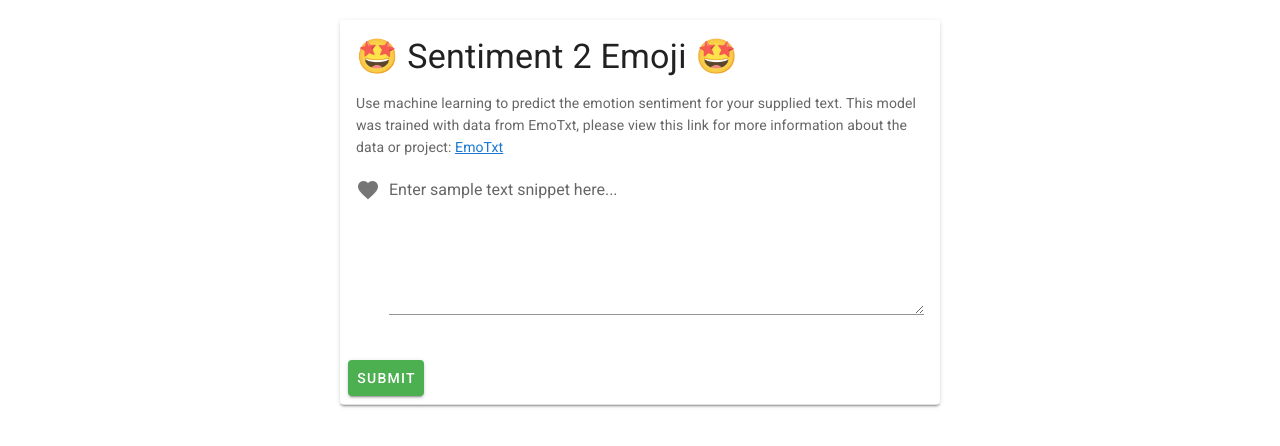
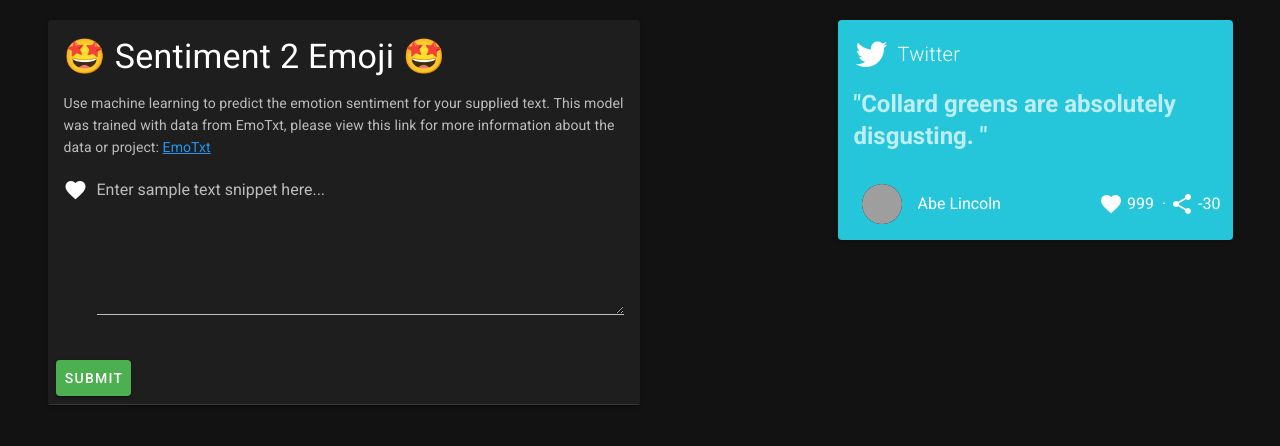
Before and after one commit to brandonserna/sentiment2emoji, a Vue app in the folder frontend/: page / in a window 1280 px wide. Shown: the top 446 px of the page. Built offline with nearby package versions, Linux system fonts and the light colour scheme; grey boxes are pictures that could not be loaded.

Commit message:
Theme changed

```diff
--- a/frontend/src/App.vue
+++ b/frontend/src/App.vue
@@ -1,7 +1,11 @@
 <template>
 <form method="post">
   <v-app>
-    <v-card width="600" class="mx-auto mt-5">
+
+    <v-container>
+      <v-layout row justify-space-between>
+        <v-flex md6>
+          <v-card width="600" class=" mt-5">
       <v-card-title>
       <h1 class="display-1">🤩 Sentiment 2 Emoji 🤩</h1>
 
@@ -17,6 +21,61 @@
     <v-divider></v-divider>
     {{ info }}
   </v-card>
+
+        </v-flex>
+        <v-flex md1>
+
+        </v-flex>
+        <v-flex md4>
+          <v-card
+    color="#26c6da"
+    dark
+    max-width="400"
+    class="mt-5"
+  >
+    <v-card-title>
+      <v-icon
+        large
+        left
+      >
+        mdi-twitter
+      </v-icon>
+      <span class="title font-weight-light">Twitter</span>
+    </v-card-title>
+
+    <v-card-text class="headline font-weight-bold">
+      "Collard greens are absolutely disgusting. "
+    </v-card-text>
+
+    <v-card-actions>
+      <v-list-item class="grow">
+        <v-list-item-avatar color="grey darken-3">
+          <v-img
+            class="elevation-6"
+            src="https://pbs.twimg.com/profile_images/644340637156839424/0PiHdG3e_400x400.jpg"
+          ></v-img>
+        </v-list-item-avatar>
+
+        <v-list-item-content>
+          <v-list-item-title>Abe Lincoln</v-list-item-title>
+        </v-list-item-content>
+
+        <v-row
+          align="center"
+          justify="end"
+        >
+          <v-icon class="mr-1">mdi-heart</v-icon>
+          <span class="subheading mr-2">999</span>
+          <span class="mr-1">·</span>
+          <v-icon class="mr-1">mdi-share-variant</v-icon>
+          <span class="subheading">-30</span>
+        </v-row>
+      </v-list-item>
+    </v-card-actions>
+  </v-card>
+        </v-flex>
+      </v-layout>
+    </v-container>
   </v-app>
   </form>
 </template>
@@ -33,6 +92,9 @@ export default {
       info: null,
       snippet: '',
     }),
+    created() {
+      this.$vuetify.theme.dark = true
+    },
   methods: {
     async submit () {
       const x = this.snippet;
```
Also changed, not shown: 12 other files (tests, documents, lock files or other folders).
